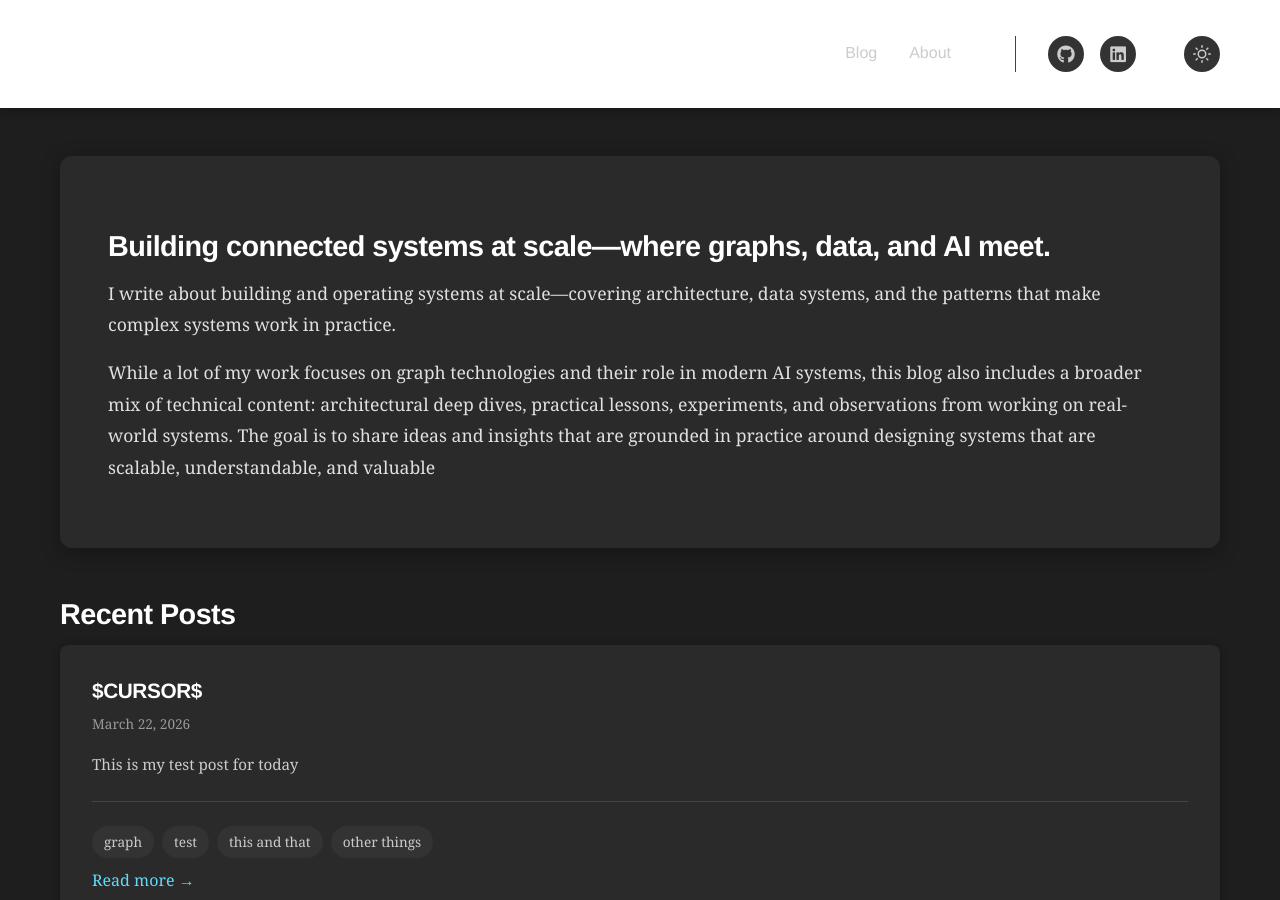
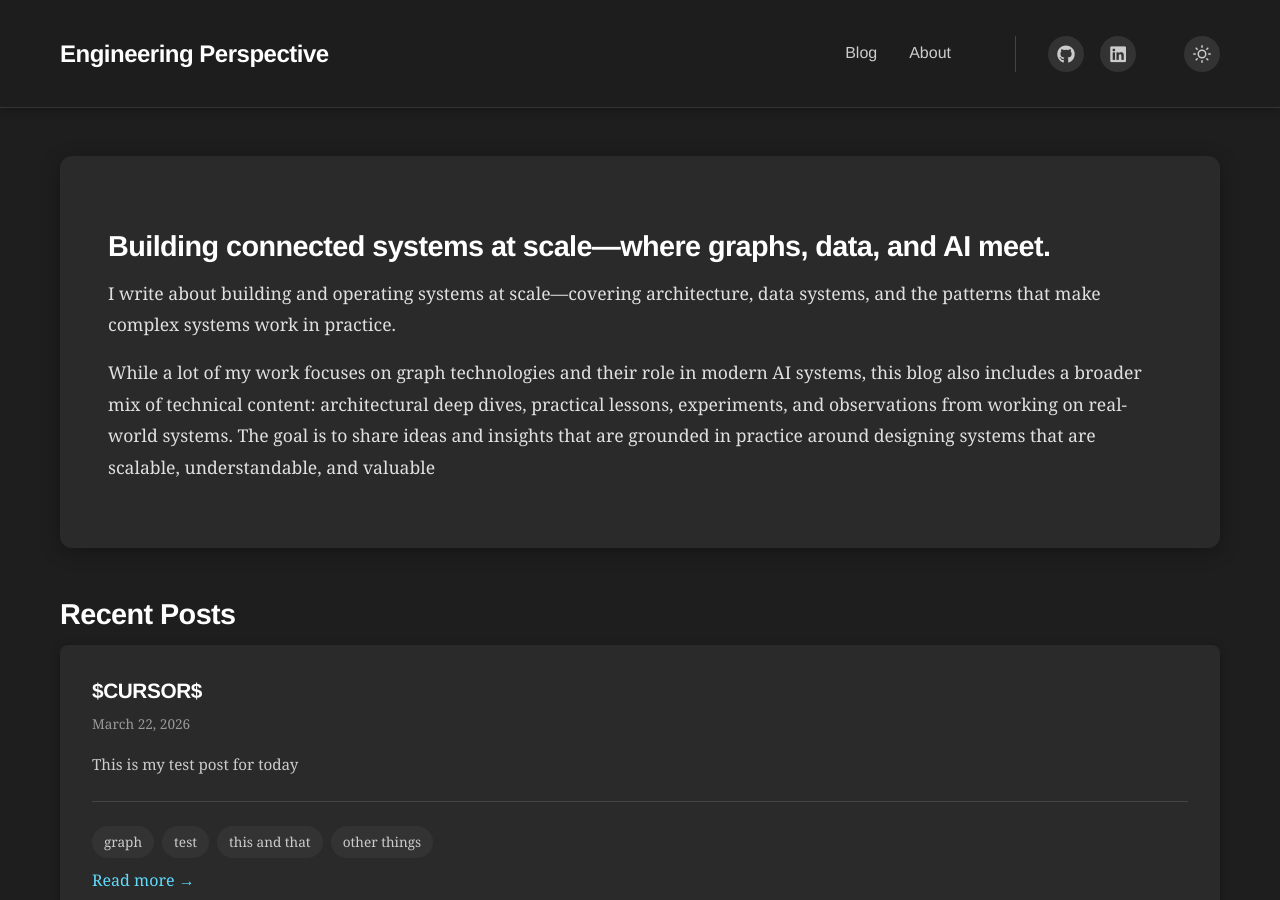
Before and after one commit to alexpankraz/alexpankraz.github.io, a Jekyll site: the page built from index.md, in a window 1280 px wide and 900 px high. Built offline with Jekyll 4.4.1, drawn with Linux system fonts in a browser that asks for light colours.

Commit message:
Revert "improve mobile"
This reverts commit d0b9c2519a16b60760b355478b69aee8bcb11545.

```diff
--- a/assets/css/style.css
+++ b/assets/css/style.css
@@ -24,9 +24,7 @@ body {
 
 /* Header */
 .site-header {
-  padding: 1rem 1rem 0.5rem; /* Adjust padding for mobile */
-  background-color: #fff; /* Ensure a white background for visibility */
-  transition: padding 0.3s ease; /* Smooth transition for padding */
+  background: rgba(30, 30, 30, 0.95);
   backdrop-filter: blur(10px);
   border-bottom: 1px solid rgba(255, 255, 255, 0.1);
   padding: 2rem 0;
@@ -37,19 +35,14 @@ body {
   z-index: 100;
 }
 
-.site-header.light-theme {
-  background-color: #f1f1f1; /* Light theme background */
-}
-
 .site-header .wrapper {
   display: flex;
   justify-content: space-between;
   align-items: center;
 }
 
-.site-header .site-title {
-  font-size: 1.5rem; /* Adjust font size for mobile */
-  margin: 0;
+.site-title {
+  font-size: 1.5rem;
   font-weight: 700;
   font-family: 'Helvetica Neue', Arial, sans-serif;
   color: #ffffff;
@@ -133,32 +126,6 @@ body {
 .theme-toggle .sun-icon,
 .theme-toggle .moon-icon {
   display: none;
-}
-
-@media (max-width: 768px) {
-  .site-header {
-    padding: 0.5rem 1rem; /* Smaller padding for mobile */
-  }
-
-  .site-header .site-title {
-    font-size: 1.2rem; /* Smaller font size for mobile */
-  }
-
-  .site-header .site-nav a,
-  .site-header .social-links a {
-    font-size: 0.9rem; /* Smaller font size for mobile */
-  }
-
-  .site-header .theme-toggle {
-    font-size: 1rem; /* Smaller font size for mobile */
-  }
-
-  .site-header .theme-toggle .sun-icon,
-  .site-header .theme-toggle .moon-icon {
-    display: block;
-    width: 1.5rem;
-    height: 1.5rem;
-  }
 }
 
 /* Main Content */
@@ -752,6 +719,19 @@ pre.code-block-wrapper {
 pre.code-block-wrapper:hover .copy-code-button {
   opacity: 1;
 }
+  position: absolute;
+  top: 0.5rem;
+  right: 0.5rem;
+  background: rgba(255, 255, 255, 0.1);
+  border: 1px solid rgba(255, 255, 255, 0.2);
+  color: #fff;
+  border-radius: 4px;
+  padding: 4px 8px;
+  font-size: 12px;
+  cursor: pointer;
+  opacity: 0; /* Hidden by default */
+  transition: opacity 0.2s;
+}
 
 pre:hover .copy-code-button {
   opacity: 1; /* Show on hover */
```
